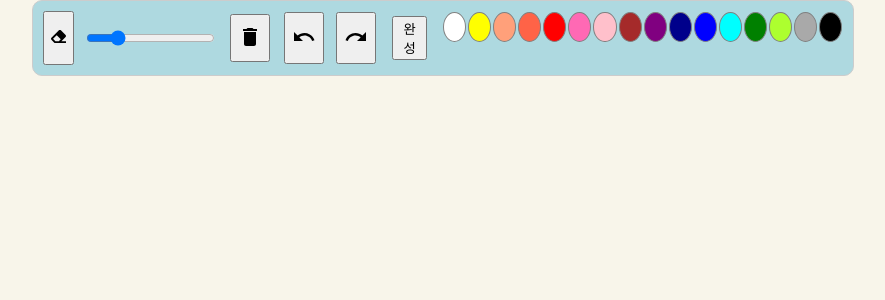
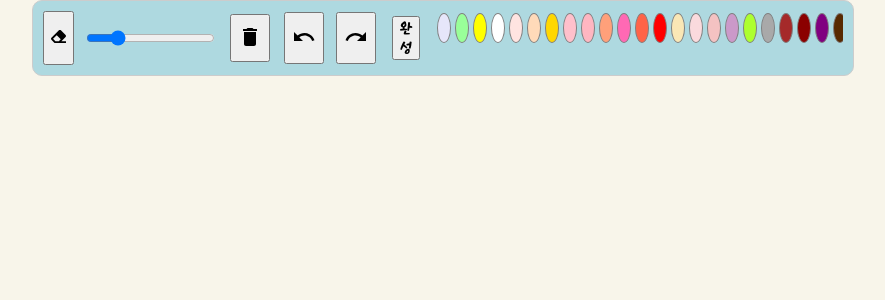
Before and after one commit to hongchaparklee/DrawMyDay_front, a React (Create React App) app: page /coloring in a window 1280 px wide. Shown: the top 300 px of the page, without its empty margins (197-1082 px from the left). Built offline with nearby package versions, Linux system fonts and the light colour scheme.

Commit message:
5/21 버튼 글씨체 수정

```diff
--- a/src/ColoringPad.js
+++ b/src/ColoringPad.js
@@ -7,7 +7,6 @@ import { useNavigate } from 'react-router-dom';
 import UndoIcon from '@mui/icons-material/Undo';
 import RedoIcon from '@mui/icons-material/Redo';
 import { useImage } from './pages/ImageContext';
-
 
 const ColoringPad = () => {
   const [stateStack, setStateStack] = useState([]);
@@ -54,7 +53,6 @@ const ColoringPad = () => {
     img.src = imageFile; // 로컬 URL을 이미지 소스로 설정
 };
 
-
   useEffect(() => {
     const canvas = canvasRef.current;
     if (!canvas) return;
@@ -75,7 +73,6 @@ const ColoringPad = () => {
     setIsDrawing(true);
     pathRef.current = [{ x, y }];
   };
-
 
   const handleCanvasTouchMove = (e) => {
     if (!isDrawing) return;
@@ -109,10 +106,17 @@ const ColoringPad = () => {
     }, [color, isDrawing, penSize]);
 
     const predefinedColors = [
-      '#FFFFFF', '#FFFF00', '#FFA07A', '#FF6347', '#FF0000',
-      '#FF69B4', '#FFC0CB', '#A52A2A', '#800080', '#00008B',
-      '#0000FF', '#00FFFF', '#008000', '#ADFF2F', '#A9A9A9', '#000000',
+      '#E6E6FA', '#99FF99', '#FFFF00', '#FFFFFF', '#FFE4E1',
+      '#FFDAB9', '#FFD700', '#FFC0CB', '#FFB6C1', '#FFA07A',
+      '#FF69B4', '#FF6347', '#FF0000', '#FAE7B5', '#FADADD',
+      '#F4C2C2', '#CB99C9', '#ADFF2F', '#A9A9A9', '#A52A2A',
+      '#8B0000', '#800080', '#582900', '#5D3FD3', '#087830',
+      '#00FFFF', '#008000', '#00416A', '#0000FF', '#00008B',
+      '#000000'
     ];
+
+
+
 
     const handleColorClick = (predefinedColor) => {
       setColor(predefinedColor);
@@ -176,7 +180,7 @@ const ColoringPad = () => {
             <button onClick={handleClearAll} style={{ margin: '3px' }}><DeleteIcon /></button>
             <button onClick={handleUndo} style={{ margin: '1px' }}><UndoIcon /></button>
             <button onClick={handleRedo} style={{ margin: '1px' }}><RedoIcon /></button>
-            <button onClick={goToCompletePad} style={{ margin: '5px' }}>완성</button>
+            <button onClick={goToCompletePad} style={{ margin: '5px', fontFamily: 'KCCMurukmuruk, sans-serif' }}>완성</button>
 
             {/* 색상 선택기 컨테이너 */}
             <div style={{ overflowX: 'auto', display: 'flex', whiteSpace: 'nowrap' }}>
@@ -187,7 +191,7 @@ const ColoringPad = () => {
                     backgroundColor: color === predefinedColor ? 'transparent' : predefinedColor,
                     width: 30,
                     height: 30,
-                    margin: '1px',
+                    margin: '2px',
                     border: color === predefinedColor ? `3px solid ${predefinedColor}` : '1px solid grey',
                     borderRadius: '50%',
                     boxSizing: 'border-box',
@@ -208,7 +212,7 @@ const ColoringPad = () => {
               onClick={() => {
                 console.log(`이미지 클릭됨: ${url}`);
                 loadImageOnCanvas(url);
-              }} // 클릭 시 캔버스에 로드
+              }}
               style={{ cursor: 'pointer' }}
             />
           ))}
--- a/src/pages/CompletePad.js
+++ b/src/pages/CompletePad.js
@@ -37,12 +37,14 @@ const CompletePad = () => {
         cursor: 'pointer',
         borderRadius: '12px',
         boxShadow: '0 4px 8px 0 rgba(0,0,0,0.2)', // 그림자 효과
+        fontFamily: 'KCCMurukmuruk, sans-serif',
     };
 
     const smallButtonStyle = {
         ...cuteButtonStyle,
         padding: '6px 12px',
         fontSize: '14px',
+        fontFamily: 'KCCMurukmuruk, sans-serif',
     };
 
     const buttonWrapperStyle = {
--- a/src/pages/DrawMyDayPad.js
+++ b/src/pages/DrawMyDayPad.js
@@ -259,8 +259,8 @@ const DrawMyDayPad = () => {
           <button onClick={handleRedo} style={{ margin: '5px' }}><RedoIcon /></button>
           <button onClick={saveAndSendCanvas} style={{ margin: '5px' }}>확인</button>
           <button onClick={goToColoringPad} style={{ margin: '5px' }}>다음</button>
-          <button onClick={handleSaveSendAndGo} style={{ margin: '5px' }}>일기 다 썼어요</button>
-          <button onClick={saveImageToState} style={{ margin: '5px' }}>이미지 저장</button> {/* 이미지 저장 함수 호출 */}
+          <button onClick={handleSaveSendAndGo} style={{ margin: '5px',fontFamily: 'KCCMurukmuruk, sans-serif'}}>일기 다 썼어요</button>
+          <button onClick={saveImageToState} style={{ margin: '5px' }}>이미지 저장</button>
         </div>
         <canvas
           ref={canvasRef}
--- a/src/pages/MainPage.js
+++ b/src/pages/MainPage.js
@@ -6,14 +6,9 @@ import { FaPencilAlt, FaUserEdit, FaPhotoVideo } from 'react-icons/fa';
 import '../App.css';
 
 const LinkItem = ({ to, children, icon: Icon, color }) => {
-  const iconStyle = {
-    fontSize: '30px',
-    marginBottom: '10px',
-  };
-
   return (
     <Link to={to} className="link-item">
-      <Icon style={{ ...iconStyle, color }} />
+      <Icon className="icon-style" style={{ color }} />
       {children}
     </Link>
   );
--- a/src/pages/MemoryPad.js
+++ b/src/pages/MemoryPad.js
@@ -36,7 +36,8 @@ const MemoryPad = () => {
     const mainPageButtonStyle = {
         ...buttonStyle,
         margin: '10px auto',
-        display: 'block'
+        display: 'block',
+        fontFamily: 'KCCMurukmuruk, sans-serif',
     };
 
     const dateDisplayStyle = {
--- a/src/pages/OptionPad.js
+++ b/src/pages/OptionPad.js
@@ -127,7 +127,7 @@ const UserInfoForm = () => {
           style={{ margin: '10px' }}
         />
       </div>
-      <button type="submit" style={buttonStyle}>저장해버리긔</button>
+      <button type="submit" style={{buttonStyle, fontFamily: 'KCCMurukmuruk, sans-serif'}}>저장해버리긔</button>
     </form>
   );
 };
```
Also changed, not shown: src/App.css (line endings or trailing spaces).
